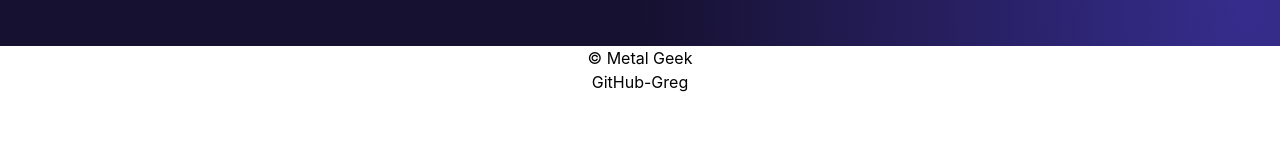
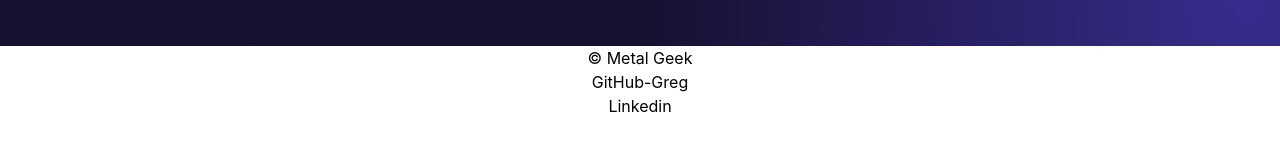
Before and after one commit to swanmac/Metal_Geek, a React (Create React App) app in the folder metal-geek/: page / in a window 1280 px wide. Shown: the part 522-672 px from the top of the page. Built offline with nearby package versions, Linux system fonts and the light colour scheme.

Commit message:
update footer links

```diff
--- a/metal-geek/public/index.html
+++ b/metal-geek/public/index.html
@@ -2,12 +2,12 @@
 <html lang="en">
   <head>
     <meta charset="utf-8" />
-    <link rel="icon" href="%PUBLIC_URL%/favicon.ico" />
+    <link rel="icon" href="%PUBLIC_URL%/icons8-rock-music-96.png" />
     <meta name="viewport" content="width=device-width, initial-scale=1" />
     <meta name="theme-color" content="#000000" />
     <meta
       name="description"
-      content="Web site created using create-react-app"
+      content="Metal Geek created using create-react-app"
     />
     <link rel="apple-touch-icon" href="%PUBLIC_URL%/logo192.png" />
     <!--
@@ -24,7 +24,7 @@
       work correctly both with client-side routing and a non-root public URL.
       Learn how to configure a non-root public URL by running `npm run build`.
     -->
-    <title>React App</title>
+    <title>Metal Geek</title>
   </head>
   <body>
     <noscript>You need to enable JavaScript to run this app.</noscript>
--- a/metal-geek/src/components/Footer.jsx
+++ b/metal-geek/src/components/Footer.jsx
@@ -4,9 +4,13 @@ export default function Footer () {
             <div className="footer-copyright">
             <p>© Metal Geek</p>
             </div>
+            <div className="footer">
+            <p className="color1"></p>
+            <p> <a href="https://github.com/swanmac" target=" _blank" rel="noopener noreferrer">GitHub-Greg</a></p>
 
-            <p> <a href="https://github.com/swanmac" target=" _blank" rel="noopener noreferrer">GitHub-Greg</a></p>
+            <p className="color2"></p>
+            <p> <a href="https://www.linkedin.com/in/gregoryswan/" target=" _blank" rel="noopener noreferrer">Linkedin</a></p>
         </div>
-
+        </div>
     )
 }
```
Also changed, not shown: metal-geek/public/icons8-rock-music-96.png (added).
